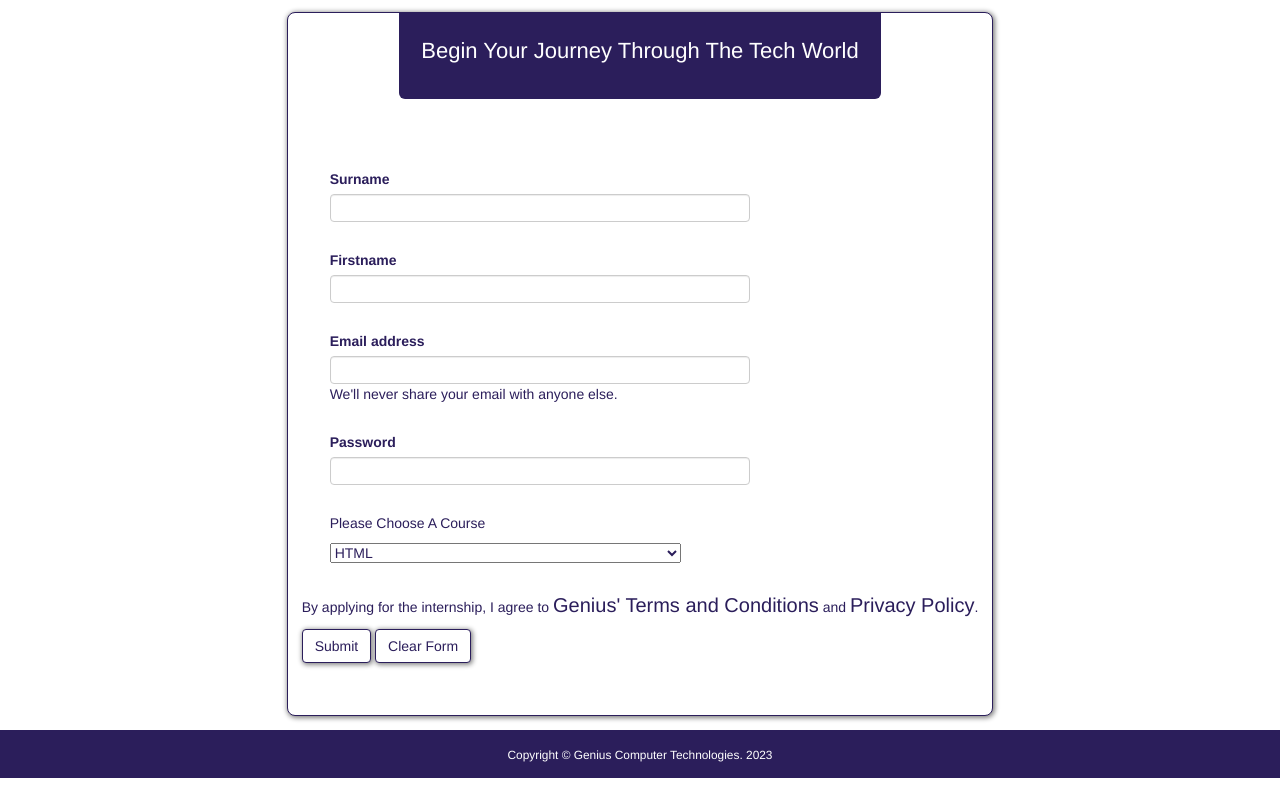
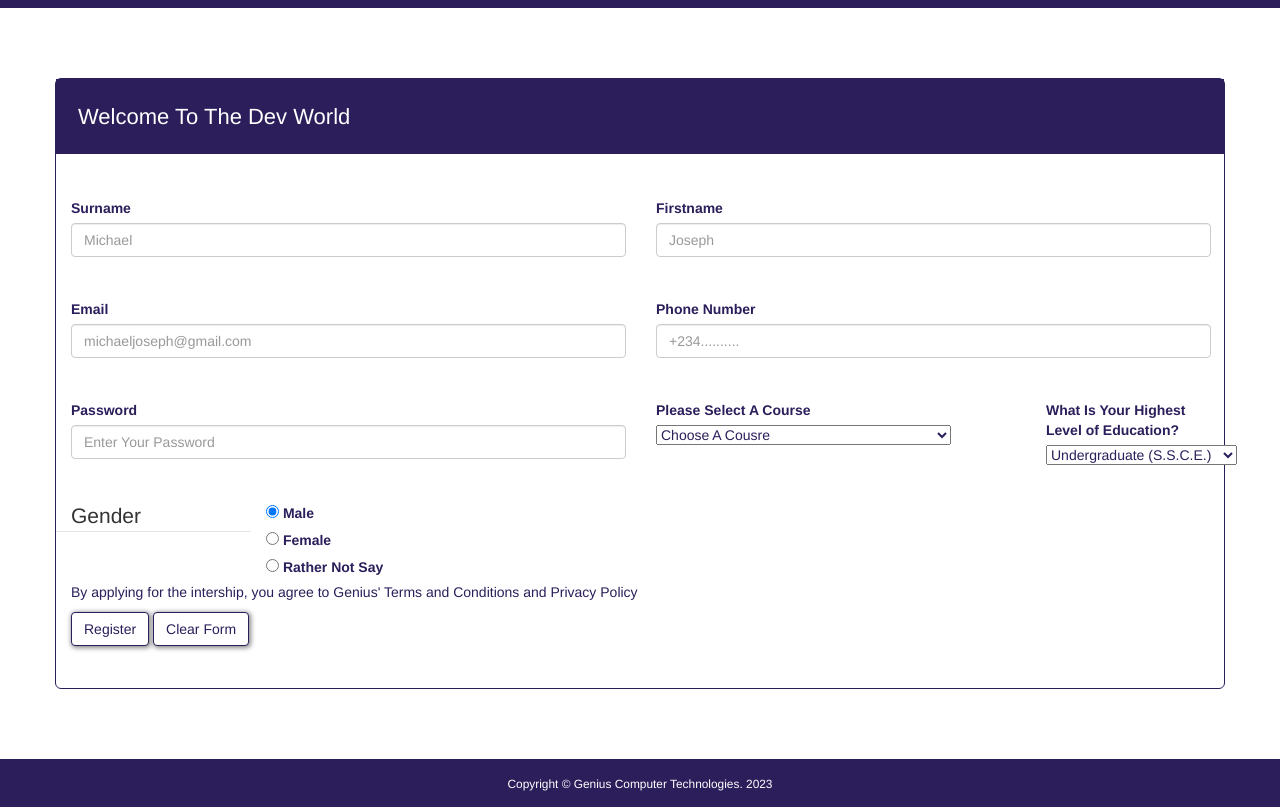
Before and after one commit to General4904/enrollment, a plain HTML site: page index.html in a window 1280 px wide. Shown: the part 70-877 px from the top of the page. Before the commit the page ends 848 px from the top, so only its background shows below. Drawn offline with Linux system fonts and the light colour scheme.

Commit message:
A form for enrollment to a tech school.

```diff
--- a/index.html
+++ b/index.html
@@ -11,99 +11,167 @@
 	</head>
 
 	<body>
-
 		<header>
-      <div><img src= "images/logo.png" id= "logo"></div>
-      <h1>Apply to join the internship</h1>
+			<ul>
+				<li><img src="images/logo.png" id="logo" /></li>
+				<li><h1>Apply to join the internship</h1></li>
+			</ul>
 		</header>
 
-
-    <div id= "enroll">
-
-    <form action= "#" method="POST">
-
-      <div id= "head">
-      <p>Begin Your Journey Through The Tech World</p>
+		<div id= "enrol">
+		<form class="row g-3">
+			<header>Welcome To The Dev World</header>
+			<div class="container">
+				<div class="row">
+					<div id="info" class="col-lg-6 col-md-1">
+						<label for="inputSurname" class="form-label">Surname</label>
+						<input
+							type="text"
+							class="form-control"
+							id="surname"
+							placeholder="Michael"
+						/>
+					</div>
+					<div class="col-lg-6">
+						<label for="firstname" class="form-label">Firstname</label>
+						<input
+							type="text"
+							class="form-control"
+							id="surname"
+							placeholder="Joseph"
+						/>
+					</div>
+					<div class="col-lg-6">
+						<label for="inputEmail4" class="form-label">Email</label>
+						<input
+							type="email"
+							class="form-control"
+							id="inputEmail4"
+							placeholder="michaeljoseph@gmail.com"
+						/>
 					</div>
 
-
-      <ul>
-
-      <li><div class="mb-3" class= "info">
-          <label for="exampleInputPassword1" class="form-label">Surname</label>
-          <input type="text" class="form-control" id="exampleInputPassword1" name= "surname" />
-      </div></li>
-
-      <li><div class="mb-3" class= "info">
-            <label for="exampleInputPassword1" class="form-label">Firstname</label>
-            <input type="text" class="form-control" id="exampleInputPassword1" name= "firstname" />
-      </div></li>
-
-      <li><div class="mb-3" class= "info">
-         <label for="exampleInputEmail1" class="form-label">Email address</label>
-          <input type="email" class="form-control" id="exampleInputEmail1" aria-describedby="emailHelp" name= "email" />
-          <div id="emailHelp" class="form-text">
-            We'll never share your email with anyone else.
-          </div>
-      </div></li>
-
-      <li><div class="mb-3" class= "info">
-          <label for="exampleInputPassword1" class="form-label">Password</label>
-          <input type="password" class="form-control" id="exampleInputPassword1" name= "password">
-      </div></li>
-
-      <!-- <div class="mb-3 form-check">
-        <input type="checkbox" class="form-check-input" id="exampleCheck1" />
-        <label class="form-check-label" for="exampleCheck1">Check me out</label>
-      </div> -->
-
-
-        <li><p>Please Choose A Course</p>
-        <select class="form-select form-select-lg mb-3"  class= "info" aria-label=".form-select-lg example">
-          <option selected value="1">HTML</option>
-          <option value="2">CSS</option>
-          <option value="3">REACT JS</option>
-          <option value="4">BOOTSTRAP</option>
-          <option value="5">NODE JS</option>
-          <option value="6">MONGO DB</option>
-          <option value="7">MySQL</option>
-          <option value="8">MOBILE APP DEVELOPMENT</option>
-          <option value="9">GIT $ GITHUB</option>
-          <option value="10">CYBER SECURITY</option>
-          <option value="11">WEB PROGRAMMING</option>
-          <option value="3">SQL</option>
-          <option value="3">JAVA DESKTOP DEVELOOPMENT MANAGEMENT</option>
-          <option value="3">ORACLE SQL</option>
-          <option value="3">DATA STRUCTURES</option>
-          <option value="3">SOFTWARE ARCHITECTURE</option>
-          <option value="3">MICROSERVICE</option>
-          <option value="12">DATABASE MANAGEMENT</option>
-        </select></li>
-
-      <div>
-          <p>By applying for the internship, I agree to <span class= "terms">Genius' Terms and Conditions</span> and
-              <span class= "terms">Privacy Policy</span>.</p>
+					<div class="col-lg-6">
+						<label for="inputEmail4" class="form-label">Phone Number</label>
+						<input
+							type="tel"
+							class="form-control"
+							id="inputEmail4"
+							placeholder="+234.........."
+						/>
 					</div>
 
-      <div>
-        <button type="submit" class="btn btn-primary">Submit</button>
+					<div class="col-lg-6">
+						<label for="inputPassword4" class="form-label">Password</label>
+						<input
+							type="password"
+							class="form-control"
+							id="inputPassword4"
+							placeholder="Enter Your Password"
+						/>
+					</div>
+
+					<div class="col-lg-4" >
+						<label for="inputState" class="form-label">Please Select A Course</label>
+						<select id="inputState" class="form-select">
+							<option selected value= "HTML">Choose A Cousre</option>
+							<option>HTML</option>
+							<option>CSS</option>
+							<option>JavaScript</option>
+							<option>React Js</option>
+							<option>Node Js</option>
+							<option>Java</option>
+							<option>Data Structures & Algorithms</option>
+							<option>Database Management System (MySQL)</option>
+							<option>Bootstrap</option>
+							<option>Mobile App Development With React Native</option>
+							<option>Git & GitHub</option>
+							<option>Web Programming</option>
+							<option>Cyber Security</option>
+							<option>SQL</option>
+							<option>System Design</option>
+							<option>MicroService</option>
+						</select>
+					</div>
+
+					<div class="col-lg-2">
+						<label for="inputState" class="form-label">What Is Your Highest Level of Education?</label>
+						<select id="inputState" class="form-select">
+							<option selected>Undergraduate (S.S.C.E.)</option>
+							<option>Graduate (H.N.D)</option>
+							<option>Graduate (BSc/BA/BEng)</option>
+							<option>Post Graduate (MSC/MBA)</option>
+							</select>
+					</div>
+
+					<div class="col-lg-12">
+						<fieldset class="row mb-3">
+							<legend class="col-form-label col-sm-2 pt-0">Gender</legend>
+							<div class="col-sm-10">
+								<div class="form-check">
+									<input
+										class="form-check-input"
+										type="radio"
+										name="gridRadios"
+										id="gridRadios1"
+										value="option1"
+										checked
+									/>
+									<label class="form-check-label" for="gridRadios1">
+										Male
+									</label>
+								</div>
+								<div class="form-check">
+									<input
+										class="form-check-input"
+										type="radio"
+										name="gridRadios"
+										id="gridRadios2"
+										value="option2"
+									/>
+									<label class="form-check-label" for="gridRadios2">
+										Female
+									</label>
+								</div>
+								<div class="form-check disabled">
+									<input
+										class="form-check-input"
+										type="radio"
+										name="gridRadios"
+										id="gridRadios3"
+										value="option3"
+									/>
+									<label class="form-check-label" for="gridRadios3">
+										Rather Not Say
+									</label>
+								</div>
+							</div>
+						</fieldset>
+					</div>
+					<div class="col-lg-12">
+							<p>
+								By applying for the intership, you agree to Genius' Terms and
+								Conditions and Privacy Policy
+							</p>
+						</div>
+					</div>
+					<div class="col-12">
+						<button type="submit" class="btn btn-primary">Register</button>
 						<button type="reset" class="btn btn-primary">Clear Form</button>
 					</div>
-
-     </ul>
+				</div>
+			</div>
 		</form>
 
 		</div>
-
 		<footer>
 			<div>
 				<small>Copyright © Genius Computer Technologies. 2023</small>
 			</div>
 		</footer>
-
 		<!-- jQuery (Bootstrap JS plugins depend on it) -->
 		<script src="js/jquery-1.11.3.min.js"></script>
 		<script src="js/bootstrap.min.js"></script>
-    <script src="js/main.js"></script>
+		<script src="main.js"></script>
 	</body>
 </html>
--- a/main.css
+++ b/main.css
@@ -1,79 +1,76 @@
-*{
+* {
 	margin: 0;
 	padding: 0;
 }
 
-body{
-color: #2B1E5B;
+body {
+	color: #2b1e5b;
 }
 
-header{
-margin-top: 0;
+header {
+	margin: 0;
 	padding: 1em;
-background-color: #2B1E5B;
+	background-color: #2b1e5b;
 	color: white;
+}
+
+header ul {
+	list-style-type: none;
 	display: flex;
 	justify-content: space-around;
+	align-items: center;
 }
 
-h1{
+#logo {
+	width: 70px;
+}
+
+h1 {
 	margin: 0;
 }
 
-#logo{
-width: 100px;
+#enrol {
+	margin: 5em;
 }
 
-#enroll{
-display: flex;
-flex-direction: column;
-justify-content: center;
-align-items: center;
+form {
+	margin: 5em;
+	padding: 0 0 3em 0;
+	border: 1px solid #2b1e5b;
+	border-radius: 6px;
+	/* display: flex; */
+	/* flex-direction: column; */
+	/* justify-content: center; */
+	/* align-items: center; */
 }
 
-form{
-margin: 1em;
-background-color: white;
-border: 1px solid #2B1E5B;
-border-radius: 8px;
-box-shadow: 1px 1px 5px 1px gray;
-display: flex;
-flex-direction: column;
-justify-content: center;
-align-items: center;
-}
-
-form #head{
-padding: 1em;
-background-color: #2B1E5B;
-border-radius: 0 0 6px 6px;
+form header {
+	margin: 0 0 2em 0;
+	background-color: #2b1e5b;
 	color: white;
 	font-size: 22px;
 }
 
-
-form ul{
-padding: 3em 1em;
-list-style-type: none;
+form .info {
+	margin-top: 4em;
+	padding: 0;
 }
 
-form ul li{
-margin: 2em ;
+input {
+	margin-bottom: 3em;
+	padding: 5px 5em 5px 5px;
+	border: 1px solid #2b1e5b;
+	border-radius: 6px;
 }
 
-.form-control{
-width: 30em;
-height: 2em;
+input value {
+	font-size: 15px;
 }
 
-#info{
-margin-top: 100em ;
-}
-
-.btn{
+.btn {
 	background-color: white;
-border: 1px solid #2B1E5B;
-color: #2B1E5B;
+	border: 1px solid #2b1e5b;
+	color: #2b1e5b;
 	transition-property: background-color;
 	transition-duration: 0.8s;
 	transition-delay: 0s;
@@ -81,28 +78,135 @@ transition-timing-function: ease;
 	box-shadow: 1px 1px 5px 0.8px gray;
 }
 
-.btn:hover{
+.btn:hover {
 	border: none;
-background-color: #2B1E5B;
+	background-color: #2b1e5b;
 	color: white;
 }
 
-.btn:focus{
-background-color: #2B1E5B;
+.btn:focus {
+	background-color: #2b1e5b;
 	color: white;
 	border: none;
 }
 
-.terms{
-color: #2B1E5B;
+.terms {
+	color: #2b1e5b;
 	font-size: 20px;
 }
 
-
-footer{
+footer {
 	padding: 1em;
 	color: white;
-background-color: #2B1E5B;
+	background-color: #2b1e5b;
 	display: flex;
 	justify-content: center;
 }
+
+/* ***SMALL DEVICES*** */
+@media (min-width: 150px) and (max-width: 562px) {
+	header {
+		margin: 0;
+	}
+
+	header ul {
+		margin: 0;
+		padding: 0;
+		display: flex;
+		flex-direction: column;
+		align-items: flex-start;
+	}
+
+	h1 {
+		font-size: 20px;
+		margin: 1em 0 0 0;
+		display: block;
+		/* color: black; */
+	}
+
+	form.row {
+		border: none;
+		margin: 2em 3px;
+		padding: 0 0 2em 0;
+	}
+
+	form header {
+		font-size: 16px;
+		padding: 1em 3px;
+		display: none;
+	}
+
+	form .container {
+		padding-right: 0;
+	}
+
+	form .row {
+		padding: 0;
+		width: 360px;
+	}
+
+	#enrol {
+		margin: 1em 0 1em 0;
+		padding: 0;
+	}
+
+	form #info {
+		width: 350px;
+		padding-right: 0;
+		margin-left: 0;
+	}
+
+	form input.form-control {
+		width: 22em;
+	}
+}
+
+/****************Medium Devices*****************/
+
+@media (min-width: 563px) and (max-width: 1000px) {
+	header {
+		margin: 0;
+	}
+
+	header ul {
+		margin: 0;
+		padding: 0;
+		display: flex;
+		flex-direction: column;
+		align-items: flex-start;
+	}
+
+	h1 {
+		font-size: 30px;
+		margin: 1em 0 0 0;
+		display: block;
+		/* color: black; */
+	}
+
+	form {
+		margin: 2em 3px;
+		padding: 0 0 2em 0;
+	}
+
+	form #head {
+		/* width: 450px; */
+		margin: 0;
+		padding: 1em;
+		font-size: 12px;
+		border-radius: 0;
+		text-align: center;
+	}
+
+	form .row {
+		padding: 0 1em;
+	}
+
+	form .info {
+		margin-top: 2.5em;
+		padding: 0;
+	}
+
+	#agree {
+		margin: 2em 0;
+	}
+}
--- a/main.js
+++ b/main.js
@@ -0,0 +1 @@
+console.log("Hello World");
```
Lines whose indentation alone changed are shown as unchanged.
